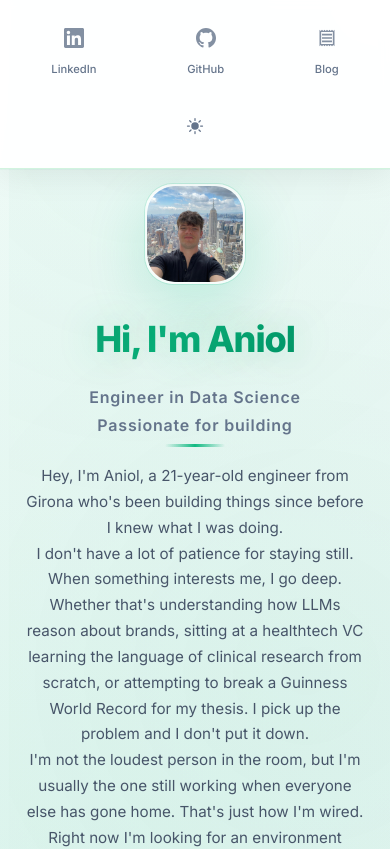
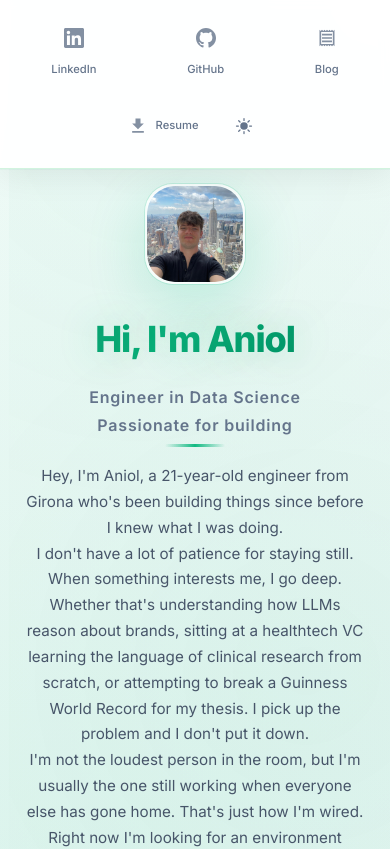
Before and after one commit to aniol-petit/aniolpetit, a plain HTML site: page index.html in a window 390 px wide. Shown: the top 849 px of the page. Drawn offline with Linux system fonts and the light colour scheme.

Commit message:
download CV button

```diff
--- a/index.html
+++ b/index.html
@@ -33,6 +33,13 @@
                     <span>Blog</span>
                 </a>
             </div>
+            <div class="header-actions">
+                <a href="resume-aniolpetit.pdf" download="resume-aniolpetit.pdf" class="resume-download" title="Download resume" aria-label="Download resume">
+                    <svg class="social-icon" viewBox="0 0 24 24" fill="currentColor" aria-hidden="true">
+                        <path d="M19 9h-4V3H9v6H5l7 7 7-7zM5 18v2h14v-2H5z"/>
+                    </svg>
+                    <span>Resume</span>
+                </a>
                 <div class="theme-toggle">
                     <button id="theme-toggle" aria-label="Toggle dark mode" title="Toggle dark mode">
                         <svg class="sun-icon" viewBox="0 0 24 24" fill="currentColor">
@@ -42,6 +49,7 @@
                             <path d="M9.528 1.718a.75.75 0 01.162.819A8.97 8.97 0 009 6a9 9 0 009 9 8.97 8.97 0 003.463-.69.75.75 0 01.981.98 10.503 10.503 0 01-9.694 6.46c-5.799 0-10.5-4.701-10.5-10.5 0-4.368 2.667-8.112 6.46-9.694a.75.75 0 01.818.162z"/>
                         </svg>
                     </button>
+                </div>
             </div>
         </div>
     </header>
--- a/styles.css
+++ b/styles.css
@@ -155,6 +155,29 @@ header {
     border-bottom-color: #059669;
 }
 
+.header-actions {
+    display: flex;
+    align-items: center;
+    gap: 1.25rem;
+}
+
+.resume-download {
+    display: inline-flex;
+    align-items: center;
+    gap: 0.5rem;
+    padding: 0.5rem 0;
+    text-decoration: none;
+    color: var(--text-secondary);
+    font-weight: 500;
+    font-size: 0.95rem;
+    transition: color 0.3s ease;
+    white-space: nowrap;
+}
+
+.resume-download:hover {
+    color: var(--accent-primary);
+}
+
 .contact-info {
     display: flex;
     gap: 2rem;
@@ -189,7 +212,7 @@ header {
 
 /* Theme Toggle */
 .theme-toggle {
-    margin-left: 1rem;
+    margin-left: 0;
 }
 
 #theme-toggle {
@@ -1062,6 +1085,11 @@ footer .container {
         font-size: 0.8rem;
     }
 
+    .resume-download {
+        padding: 0.4rem 0;
+        font-size: 0.8rem;
+    }
+
     .social-icon {
         width: 16px;
         height: 16px;
@@ -1078,9 +1106,13 @@ footer .container {
         white-space: normal;
     }
 
+    .header-actions {
+        margin-top: 0.5rem;
+    }
+
     .theme-toggle {
         margin-left: 0;
-        margin-top: 0.5rem;
+        margin-top: 0;
     }
 
     main {
@@ -1172,13 +1204,27 @@ footer .container {
         margin-top: 0.25rem;
     }
 
+    .resume-download {
+        font-size: 0.75rem;
+        padding: 0.5rem 0.25rem;
+        min-height: 44px;
+    }
+
+    .resume-download span {
+        font-size: 0.7rem;
+    }
+
     .social-icon {
         width: 20px;
         height: 20px;
     }
 
+    .header-actions {
+        margin-top: 0.25rem;
+    }
+
     .theme-toggle {
-        margin-top: 0.25rem;
+        margin-top: 0;
     }
 
     #theme-toggle {
```
Also changed, not shown: 1 other file. Lines whose indentation alone changed are shown as unchanged.
